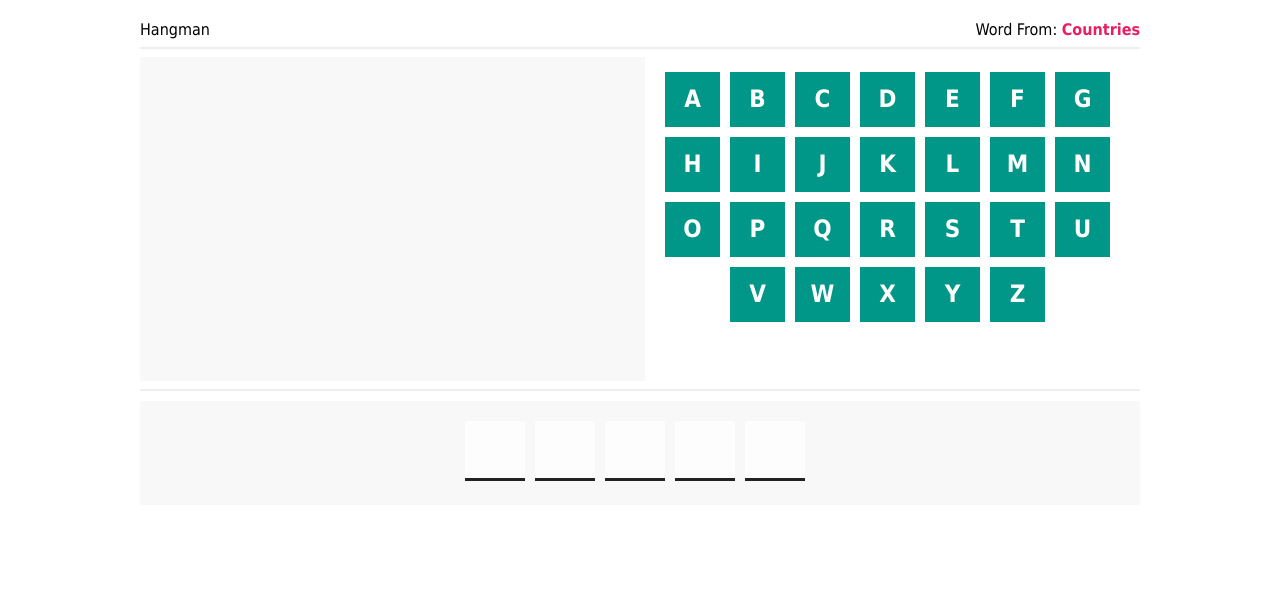
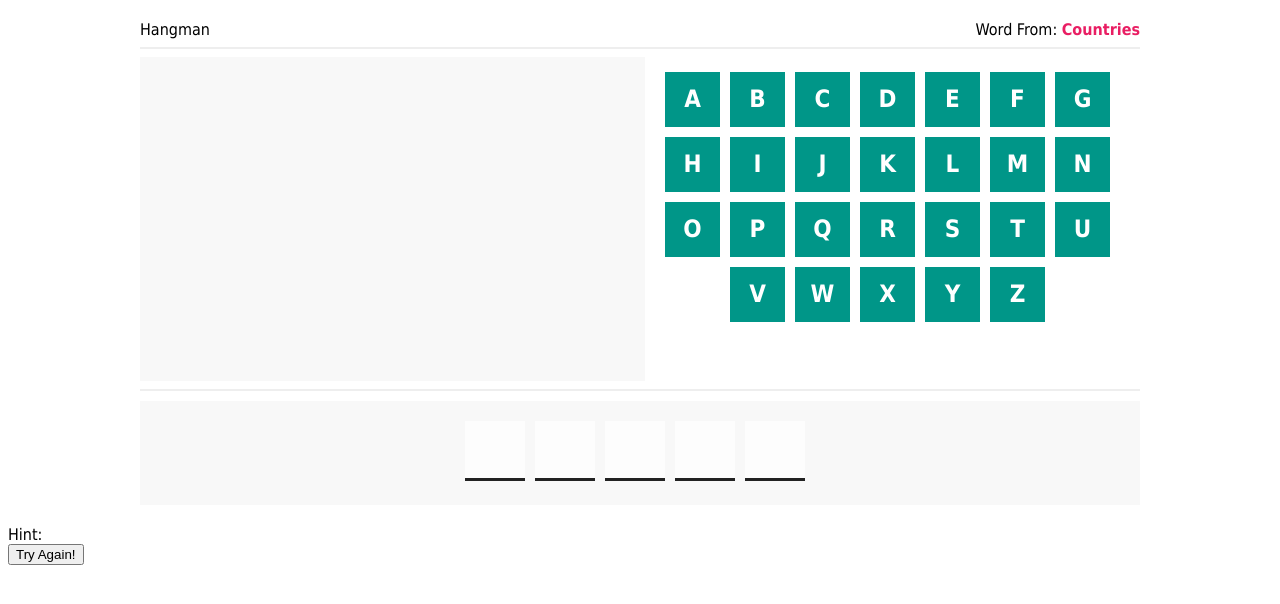
Before and after one commit to alim-99/hangman_game, a plain HTML site: page index.html in a window 1280 px wide. Drawn offline with Linux system fonts and the light colour scheme.

Commit message:
Update index.html

```diff
--- a/index.html
+++ b/index.html
@@ -9,11 +9,11 @@
 </head>
 <body>
     <div class="container">
-		<div class="game-info">
-		  <div class="game-name">Hangman</div>
-		  <div class="category">
+		  <div class="game-info">
+		    <div class="game-name">Hangman</div>
+		<div class="category">
 			Word From: <span></span>
-		  </div>
+		</div>
 		</div>
 		<hr>
 		<div class="row">
@@ -34,7 +34,13 @@
 		</div>
 		<hr>
 		<div class="letters-guess"></div>
-	  </div>
+	</div>
+	<div class="game-hint">
+		Hint: <span></span>
+	</div>
+	<div class="btn">
+		<button class="btn">Try Again!</button>
+	</div>
     <audio id="success" src="success-1-6297.mp3" preload="auto"></audio>
     <audio id="fail" src="wrong-answer-126515.mp3" preload="auto"></audio>
     <script src="js/main.js"></script>
```
